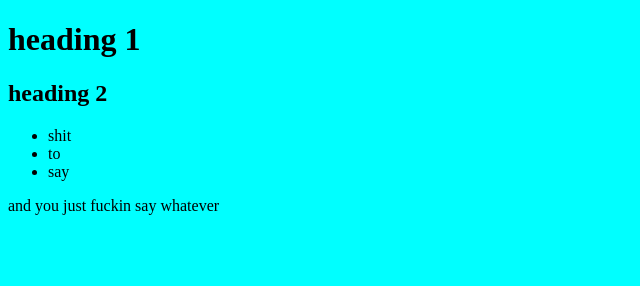
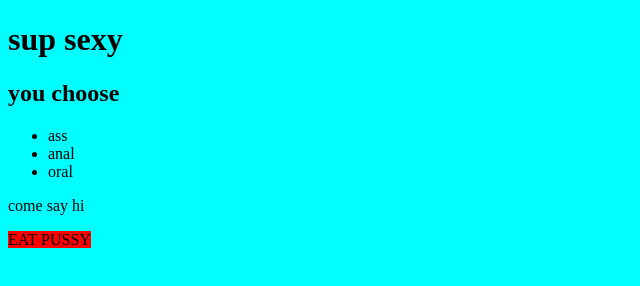
Before and after one commit to chillwill666/chillwill, a plain HTML site: page index.html in a window 1280 px wide. Shown: the whole page, without its empty margins (0-640 px from the left). Drawn offline with Linux system fonts and the light colour scheme.

Commit message:
lil at a time
txt

```diff
--- a/index.html
+++ b/index.html
@@ -7,16 +7,18 @@
 </head>
 
 <body>
-    <h1> heading 1 </h1>
+    <h1> sup sexy </h1>
     <section>
-        <h2> heading 2</h2>
+        <h2> you choose</h2>
         <ul>
-            <li> shit</li>
-            <li> to </li>
-            <li> say </li>
+            <li> ass</li>
+            <li> anal</li>
+            <li> oral </li>
         </ul>
-        <p>and you just fuckin say whatever</p>
+        <p>come say hi</p>
     </section>
 </body>
+<foot>EAT PUSSY
+</foot>
 
 </html>
--- a/style.css
+++ b/style.css
@@ -10,3 +10,10 @@ body {
     border-bottom-color: darkblue;
     border-bottom: 15px;
 }
+foot {
+    height: 50%;
+    width: 100%;
+    font size: 100%;
+    background: red;
+    font-stretch: expanded;
+}
```
